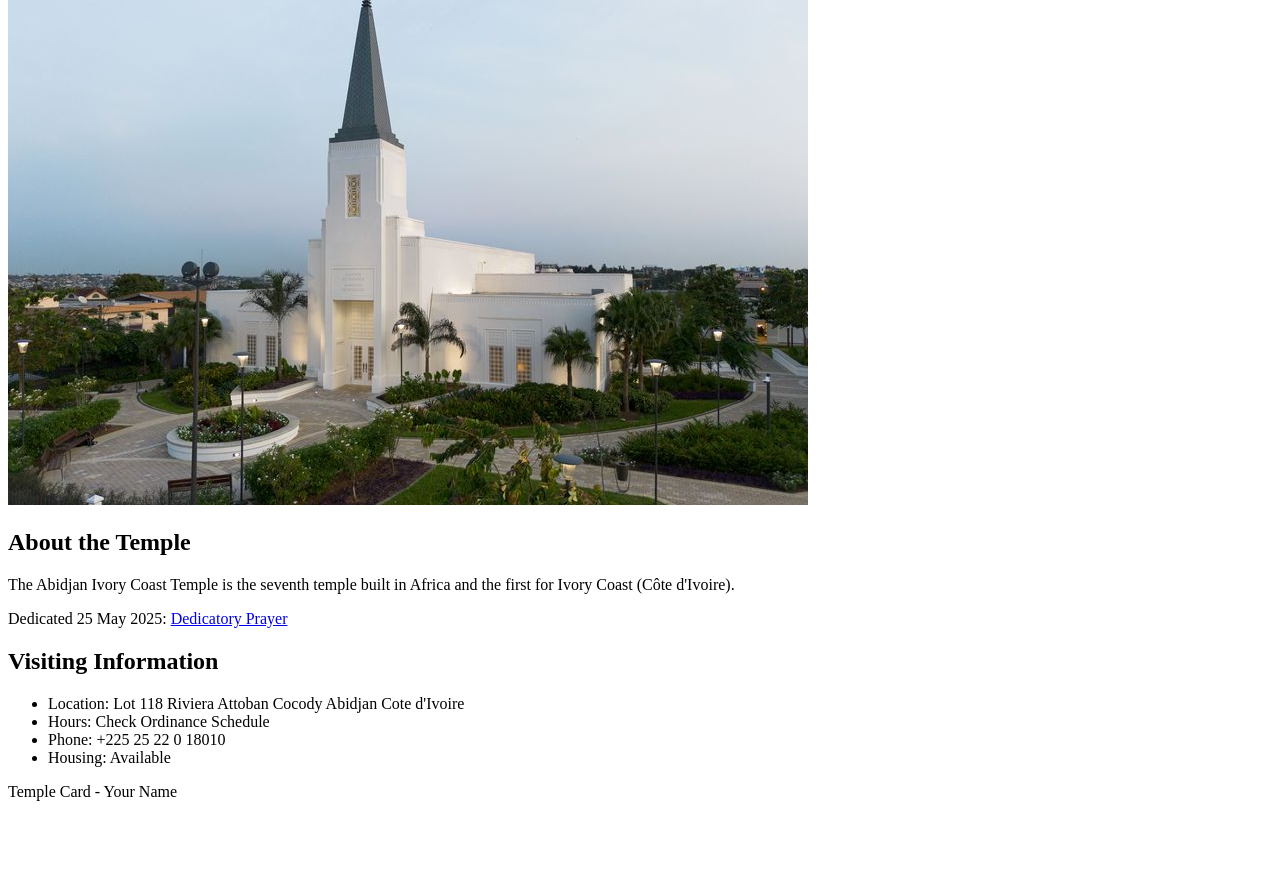
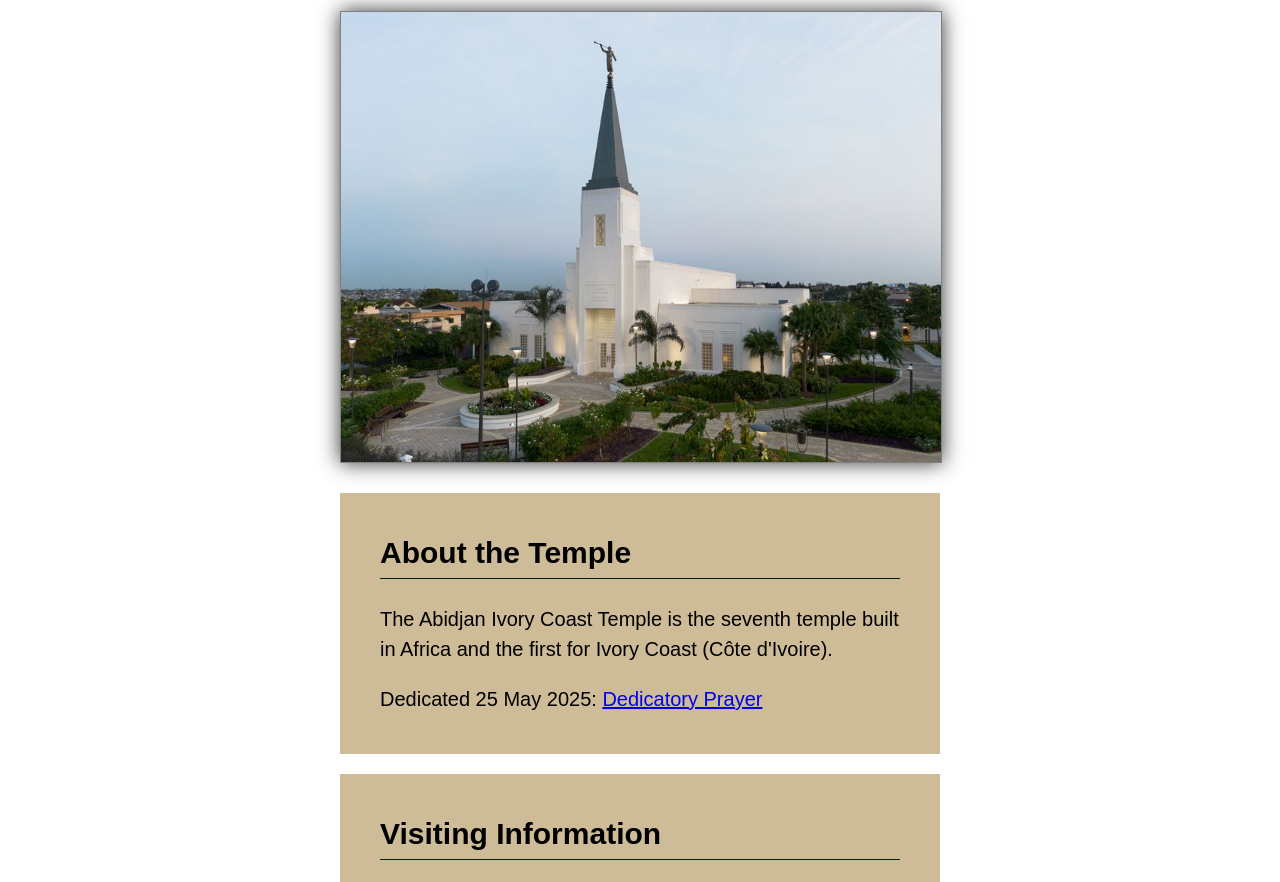
Before and after one commit to Teslaafric/wdd130, a plain HTML site: page week02/temple.html in a window 1280 px wide. Shown: the part 209-1091 px from the top of the page. Before the commit the page ends 1026 px from the top, so only its background shows below. Drawn offline with Linux system fonts and the light colour scheme.

Commit message:
applied css to box model and temple html

```diff
--- /dev/null
+++ b/week02/styles/temple.css
@@ -0,0 +1,48 @@
+body {
+  margin: 0;
+  line-height: 30px;
+  font-family: Arial, Helvetica, sans-serif;
+}
+header {
+  background-color: rgb(2, 37, 2);
+  color: #fff;
+  text-align: center;
+  padding: 5px 10px;
+  font-size: 35px;
+}
+main {
+  width: 600px;
+  margin: 0 auto;
+}
+img {
+  width: 100%;
+  height: auto;
+  border: 1px solid gray;
+  box-shadow: 0 0 20px rgba(0, 0, 0, 0.8);
+
+}
+h1 {
+  text-align: center;
+  font-size: 50px;
+  margin: 30px;
+  padding: 10px;
+
+}
+footer {
+  background-color: rgb(2, 37, 2);
+  color: #fff;
+  text-align: center;
+  padding: 5px 10px;
+  font-size: 15px;
+}
+section {
+  background-color: rgba(141, 97, 16, 0.432);
+  padding: 20px  40px;
+  margin: 20px 0;
+  font-size: 20px;
+
+}
+h2 {
+  border-bottom: 1px solid rgb(2, 37, 2);
+  padding-bottom: 10px;
+}
--- a/week02/temple.html
+++ b/week02/temple.html
@@ -5,6 +5,7 @@
     <meta charset="UTF-8">
     <meta name="viewport" content="width=device-width, initial-scale=1.0">
     <title>Temple Card - Abidjan Cote d'Ivoire</title>
+    <link rel="stylesheet" href="styles/temple.css">
 </head>
 
 <body>
@@ -14,7 +15,7 @@
     <main>
         <h1>Abidjan Cote d'Ivoire</h1>
         <picture>
-            <img src="images/abidjan-ivory-coast.jpeg" alt="Abidjan Cote d'Ivoire Temple">
+            <img class="temple-image" src="images/abidjan-ivory-coast.jpeg" alt="Abidjan Cote d'Ivoire Temple">
         </picture>
         <section>
             <h2>About the Temple</h2>
@@ -24,7 +25,7 @@
                     href="https://www.churchofjesuschrist.org/temples/dedicatory-prayer/abidjan-ivory-coast-temple/2025-05-25?lang=eng"
                     target="_blank" rel="noopener noreferrer">Dedicatory Prayer</a></p>
         </section>
-        <section>
+        <section class="Visiting-section">
             <h2>Visiting Information</h2>
             <ul>
                 <li>Location: Lot 118 Riviera Attoban Cocody Abidjan Cote d'Ivoire</li>
@@ -35,7 +36,7 @@
         </section>
     </main>
     <footer>
-        <p>Temple Card - Your Name</p>
+        <p>Temple Card - Solomon Obi</p>
     </footer>
 </body>
 
```
Also changed, not shown: week02/box-model.html (+10 -3 lines), week02/styles/box-model.css (+24 -1 lines).
